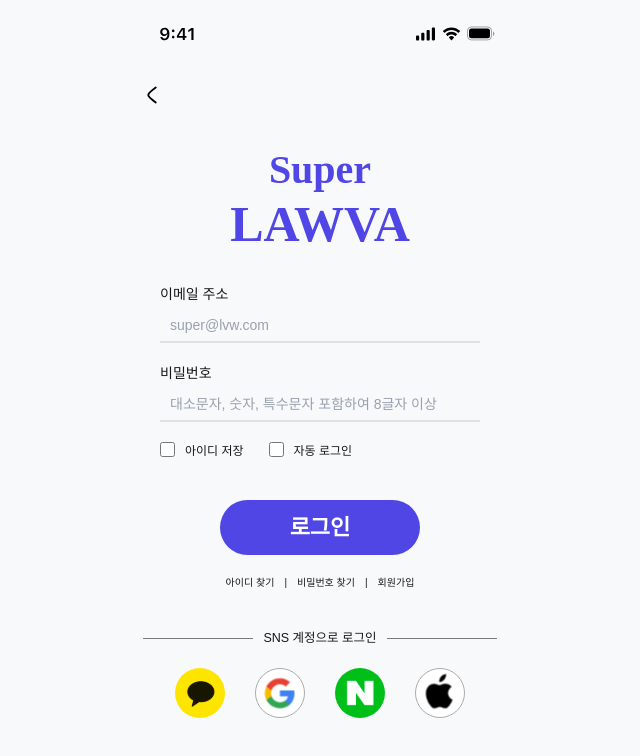
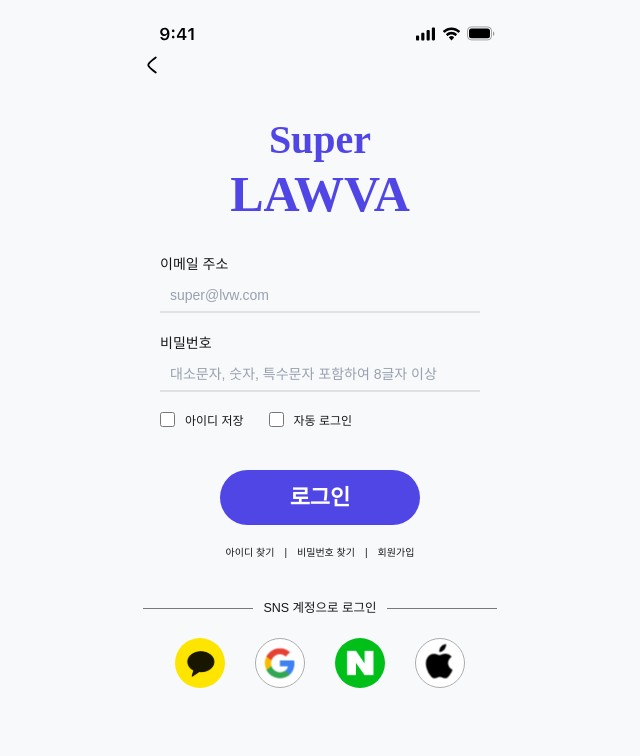
Before and after one commit to wonder1ng/SuperLawVA-Ml, a Next.js app in the folder front/: page /login in a window 1280 px wide. Shown: the top 756 px of the page, without its empty margins (320-960 px from the left). Built offline with nearby package versions, Linux system fonts and the light colour scheme.

Commit message:
chore: modifiy header positon to absolute

```diff
--- a/front/src/app/login/page.tsx
+++ b/front/src/app/login/page.tsx
@@ -12,6 +12,7 @@ import { useState } from "react";
 import GoogleIcon from "@/components/icons/sns/Google";
 import NaverIcon from "@/components/icons/sns/Naver";
 import AppleIcon from "@/components/icons/sns/Apple";
+import BackHeader from "@/components/BackHeader";
 
 // 큰 제목 - 그라데이션 텍스트
 const GradientTitle = styled.span`
@@ -42,16 +43,10 @@ function StartPage() {
   };
   return (
     <>
-      <div className="flex flex-col justify-center items-center h-20">
+      <div className="absolute top-0 left-1/2 -translate-x-1/2 w-full flex flex-col justify-center items-center">
         <StatusIcon className="mt-[1.4rem]" />
       </div>
-      <div className="mx-8 h-24 flex justify-center items-end relative">
-        <ArrowLeftIcon
-          width={"3rem"}
-          height={"3rem"}
-          className="relative -left-[16.8rem]"
-        />
-      </div>
+      <BackHeader />
       <main className="flex flex-col items-center mt-[3.6rem] mx-8">
         <div className="flex flex-col text-center text-main font-sans">
           <div className="font-bold text-[4rem] leading-[120%] ">Super</div>
--- a/front/src/app/register/page.tsx
+++ b/front/src/app/register/page.tsx
@@ -16,7 +16,7 @@ function StartPage() {
   };
   return (
     <>
-      <div className="flex flex-col justify-center items-center h-20">
+      <div className="absolute top-0 left-1/2 -translate-x-1/2 w-full flex flex-col justify-center items-center">
         <StatusIcon className="mt-[1.4rem]" />
       </div>
       <BackHeader to="login">회원가입</BackHeader>
```
